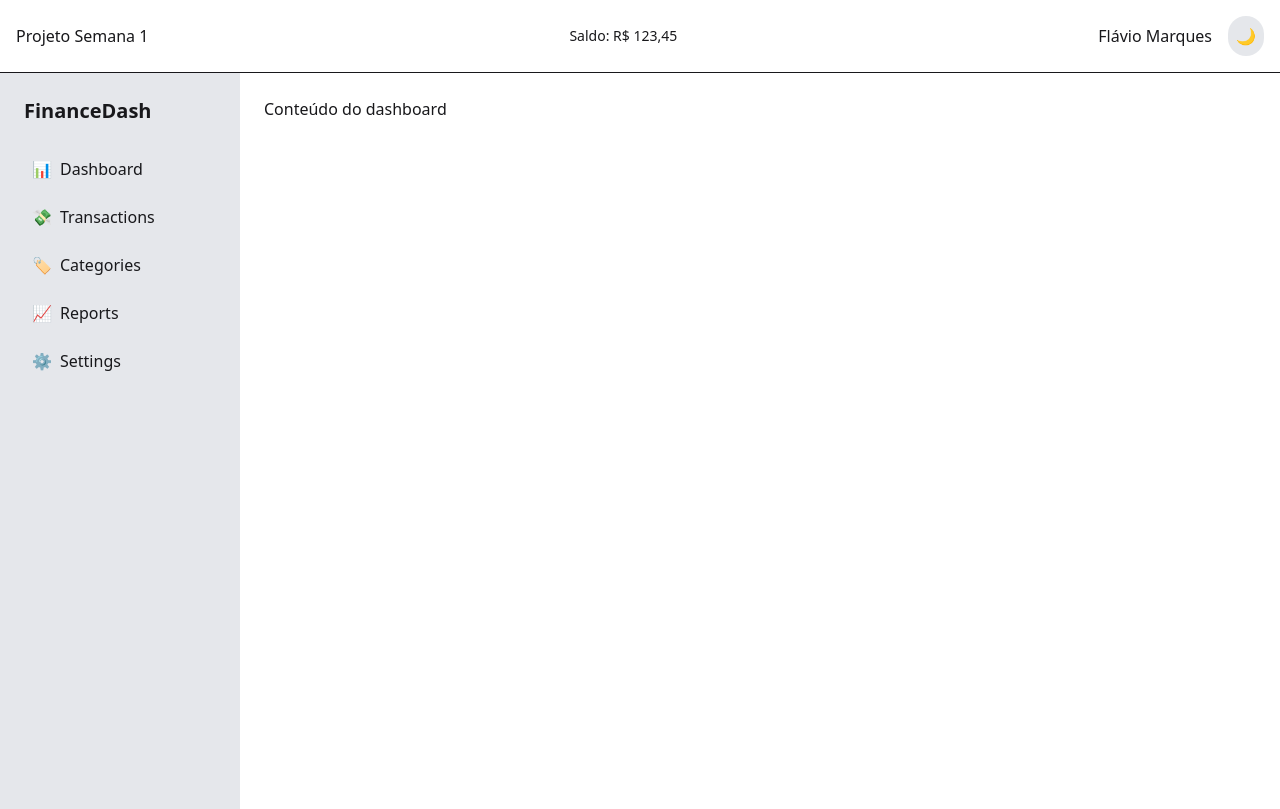
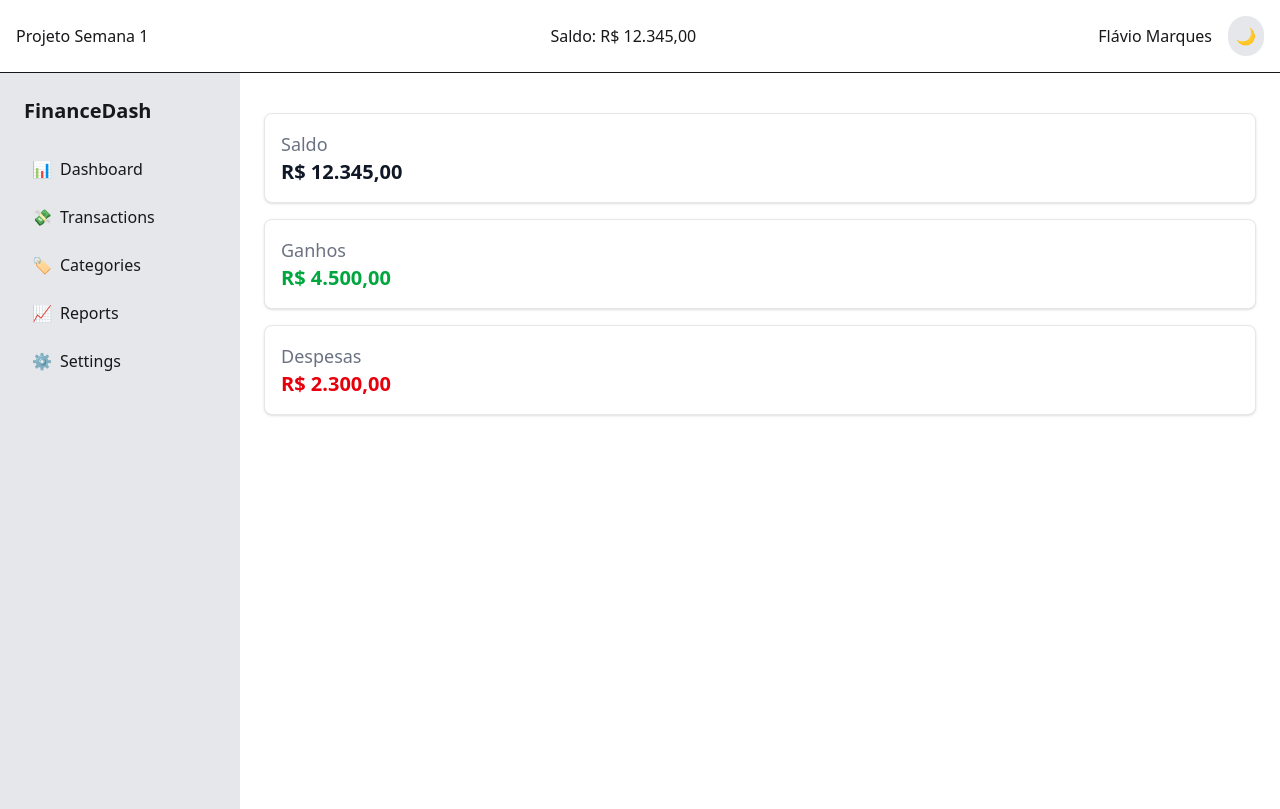
Before and after one commit to marquesflavio/react-ts-semana1, a React (Vite) app: page / in a window 1280 px wide. Built offline with nearby package versions, Linux system fonts and the light colour scheme.

Commit message:
feat: add StatCard component

```diff
--- /dev/null
+++ b/src/components/StatCard.tsx
@@ -0,0 +1,36 @@
+interface StatCardProps {
+  title: string;
+  value: number;
+  variant?: "positive" | "negative" | "neutral";
+}
+
+function formatToBRL(value: number) {
+  return value.toLocaleString("pt-BR", {
+    style: "currency",
+    currency: "BRL",
+  });
+}
+
+export const StatCard = ({
+  title,
+  value,
+  variant = "neutral",
+}: StatCardProps) => {
+  const variantStyles = {
+    positive: "text-green-600",
+    negative: "text-red-600",
+    neutral: "text-gray-900 dark:text-white",
+  };
+
+  return (
+    <div className="rounded-lg border border-gray-200 dark:border-gray-700 bg-white dark:bg-gray-800 p-4 my-4 shadow-sm">
+      <h2 className="text-lg text-gray-500 dark:text-gray-400">
+        {title}
+      </h2>
+
+      <p className={`text-xl font-bold ${variantStyles[variant]}`}>
+        {formatToBRL(value)}
+      </p>
+    </div>
+  );
+};
--- a/src/components/layout/Header.tsx
+++ b/src/components/layout/Header.tsx
@@ -5,7 +5,7 @@ export const Header = () => {
     <header className="w-full p-4 flex justify-between items-center border-b">
       <h1>Projeto Semana 1</h1>
 
-      <div className="text-sm text-muted-foreground">Saldo: R$ 123,45</div>
+      <div className="text-md text-muted-foreground">Saldo: R$ 12.345,00</div>
 
       <div className="flex items-center gap-4">
         <span>Flávio Marques</span>
--- a/src/components/pages/Dashboard.tsx
+++ b/src/components/pages/Dashboard.tsx
@@ -1,9 +1,14 @@
-import { Layout } from "../layout/Layout"
+import { Layout } from "../layout/Layout";
+import { StatCard } from "../StatCard";
 
 export const Dashboard = () => {
   return (
     <Layout>
-        <div>Conteúdo do dashboard</div>
+      <div>
+        <StatCard title="Saldo" value={12345} />
+        <StatCard title="Ganhos" value={4500} variant="positive" />
+        <StatCard title="Despesas" value={2300} variant="negative" />
+      </div>
     </Layout>
-  )
-}
+  );
+};
```
